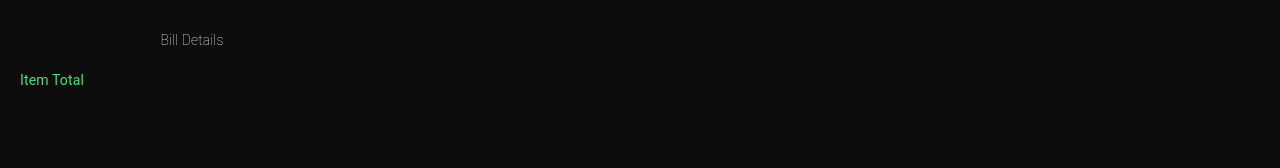
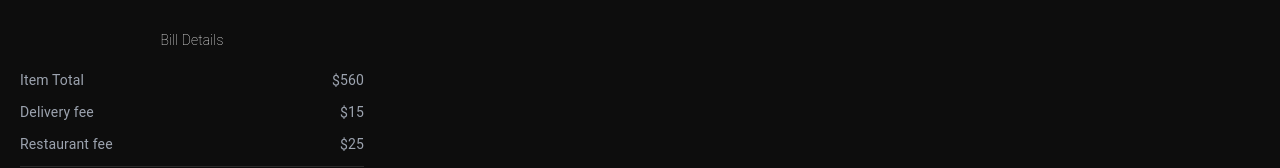
Before and after one commit to teostojkovski/Frontend, a React (Create React App) app: page / in a window 1280 px wide. Shown: the part 697-865 px from the top of the page. Built offline with nearby package versions, Linux system fonts and the light colour scheme.

Commit message:
Cart change

```diff
--- a/src/components/Cart/Cart.jsx
+++ b/src/components/Cart/Cart.jsx
@@ -14,11 +14,23 @@ const Cart = () => {
                <div className='billDetails px-5 text-sm'>
                 <p className='font-extralight py-5'>Bill Details</p>
                 <div className='space-y-3'>
-                  <div className='flex justify-between text-green-400'>
+                  <div className='flex justify-between text-gray-400'>
                     <p>Item Total</p>
-                    <p></p>
-
+                    <p>$560</p>
                   </div>
+                  <div className='flex justify-between text-gray-400'>
+                    <p>Delivery fee</p>
+                    <p>$15</p>
+                  </div>
+                  <div className='flex justify-between text-gray-400'>
+                    <p>Restaurant fee</p>
+                    <p>$25</p>
+                  </div>
+                  <Divider/>
+                </div>
+                <div className='flex justify-between text-gray-400'>
+                  <p>Total</p>
+                  <p>$600</p>
                 </div>
                </div>
             </section>
```
